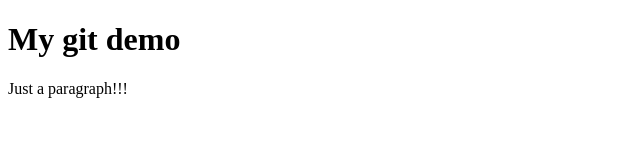
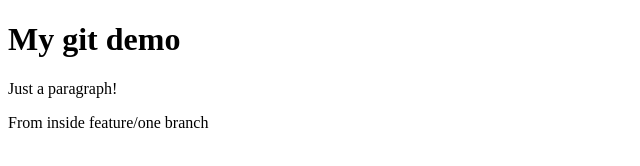
Before and after one commit to costakukurinkov/my-git, a plain HTML site: page index.html in a window 1280 px wide. Shown: the whole page, without its empty margins (0-640 px from the left). Drawn offline with Linux system fonts and the light colour scheme.

Commit message:
new feature added

```diff
--- a/index.html
+++ b/index.html
@@ -8,6 +8,7 @@
 </head>
 <body>
     <h1>My git demo</h1>
-    <p>Just a paragraph!!!</p>
+    <p>Just a paragraph!</p>
+    <p>From inside feature/one branch</p>
 </body>
 </html>
```
